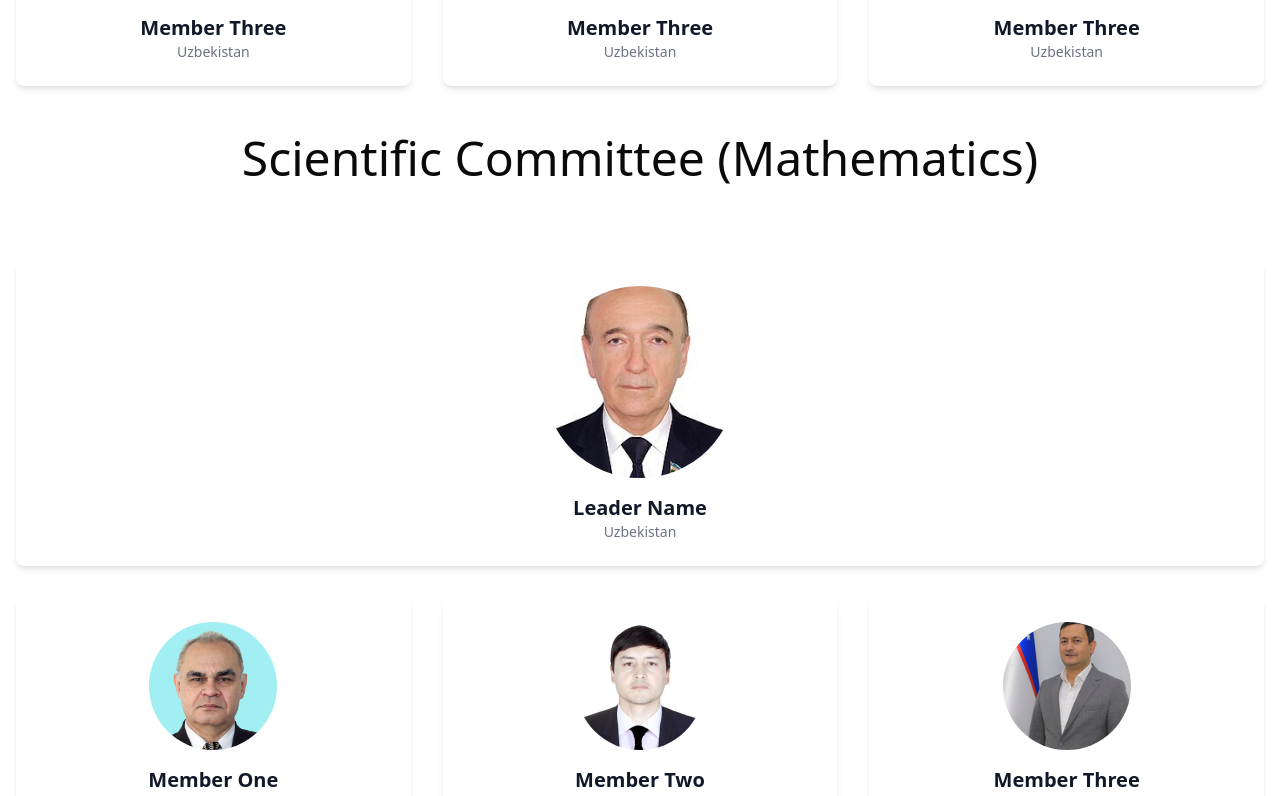
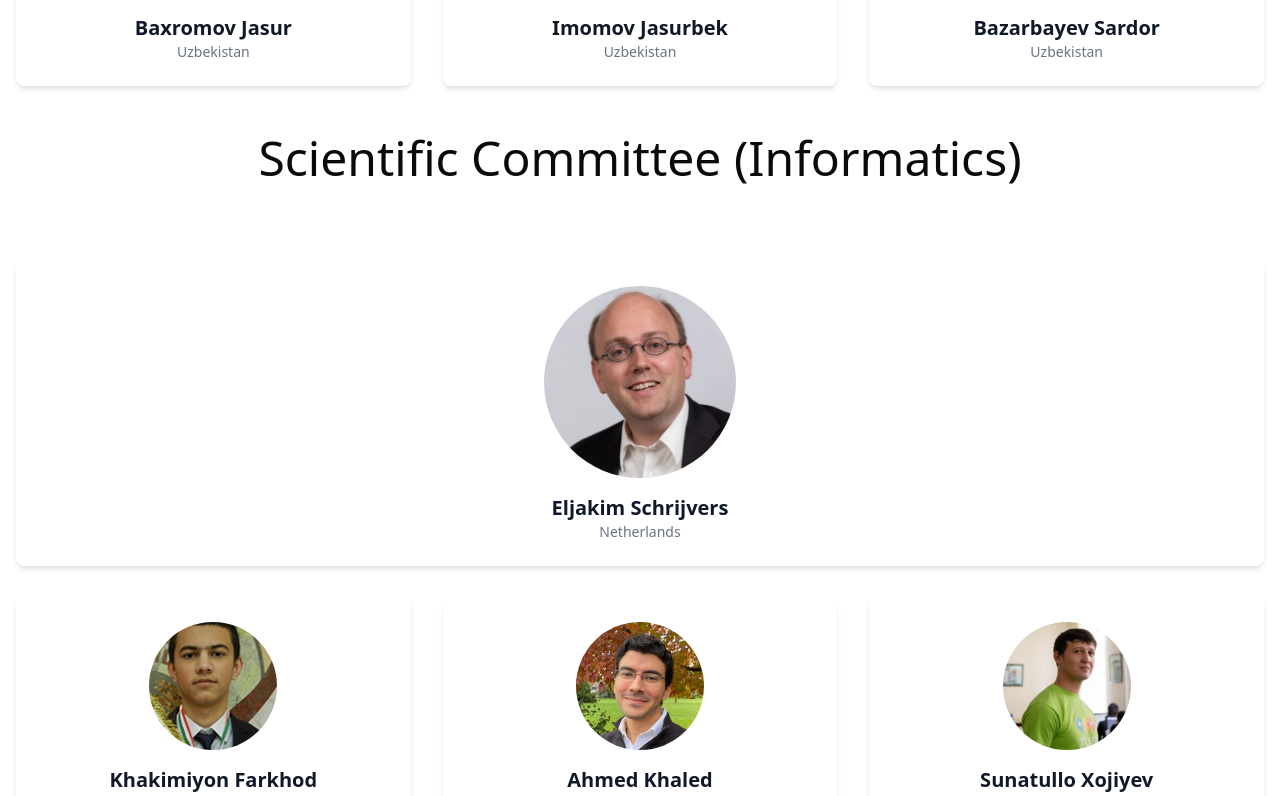
Before and after one commit to OkiljonDadakhanov/alxorazmiy, a Next.js app: page /organization in a window 1280 px wide. Shown: the part 1162-1958 px from the top of the page. Built offline with nearby package versions, Linux system fonts and the light colour scheme.

Commit message:
fixed organization

```diff
--- a/app/organization/page.tsx
+++ b/app/organization/page.tsx
@@ -8,6 +8,16 @@ import shavkat from "@/public/images/team/shavkat.jpg";
 import azimboy from "@/public/images/team/azimboy.png";
 import farhod from "@/public/images/team/farhod.jpg";
 import otkir from "@/public/images/team/utkir.jpg";
+import jasur from "@/public/images/team/jasur.jpg";
+import jasurbe from "@/public/images/team/jasur2.jpg";
+import sardor from "@/public/images/team/sardor.jpg";
+import eljakim from "@/public/images/team/eljakim.jpg";
+import farkhod from "@/public/images/team/farkhod.jpg";
+import ahmed from "@/public/images/team/ahmed.jpg";
+import sunatullo from "@/public/images/team/sunatullo.jpeg";
+import temur from "@/public/images/team/temurbek.jpg";
+import dilshod from "@/public/images/team/dilshod.webp";
+import kim from "@/public/images/team/kim.jpg";
 
 interface OrganizationMember {
   id: string;
@@ -20,46 +30,92 @@ interface OrganizationMember {
 const members: OrganizationMember[] = [
   {
     id: "1",
-    name: "Leader Name",
+    name: "Shavkat Ayupov",
     location: "Uzbekistan",
     imageUrl: shavkat,
     isLeader: true,
   },
   {
     id: "2",
-    name: "Member One",
+    name: "Azimboy Sadullayev",
     location: "Uzbekistan",
     imageUrl: azimboy,
   },
   {
     id: "3",
-    name: "Member Two",
+    name: "Haydarov Farxod",
     location: "Uzbekistan",
     imageUrl: farhod,
   },
   {
     id: "4",
-    name: "Member Three",
+    name: "Boltayev O`tkir",
     location: "Uzbekistan",
     imageUrl: otkir,
   },
   {
     id: "5",
-    name: "Member Three",
+    name: "Baxromov Jasur",
     location: "Uzbekistan",
-    imageUrl: otkir,
+    imageUrl: jasur,
   },
   {
     id: "6",
-    name: "Member Three",
+    name: "Imomov Jasurbek",
     location: "Uzbekistan",
-    imageUrl: otkir,
+    imageUrl: jasurbe,
   },
   {
     id: "7",
-    name: "Member Three",
+    name: "Bazarbayev Sardor",
     location: "Uzbekistan",
-    imageUrl: otkir,
+    imageUrl: sardor,
+  },
+];
+
+const members2: OrganizationMember[] = [
+  {
+    id: "1",
+    name: "Eljakim Schrijvers",
+    location: "Netherlands",
+    imageUrl: eljakim,
+    isLeader: true,
+  },
+  {
+    id: "2",
+    name: "Khakimiyon Farkhod",
+    location: "Tajikistan",
+    imageUrl: farkhod,
+  },
+  {
+    id: "3",
+    name: "Ahmed Khaled",
+    location: "Egypt",
+    imageUrl: ahmed,
+  },
+  {
+    id: "4",
+    name: "Sunatullo Xojiyev",
+    location: "Uzbekistan",
+    imageUrl: sunatullo,
+  },
+  {
+    id: "5",
+    name: "Temurbek Xo'jayev",
+    location: "Uzbekistan",
+    imageUrl: temur,
+  },
+  {
+    id: "6",
+    name: "Dilshodbek Xo'jayev",
+    location: "Uzbekistan",
+    imageUrl: dilshod,
+  },
+  {
+    id: "7",
+    name: "Svyatoslov Kim",
+    location: "Uzbekistan",
+    imageUrl: kim,
   },
 ];
 
@@ -107,6 +163,9 @@ export default function OrganizationPage() {
   const leader = members.find((member) => member.isLeader);
   const otherMembers = members.filter((member) => !member.isLeader);
 
+  const informaticsLeader = members2.find((member) => member.isLeader);
+  const informaticsOtherMembers = members2.filter((member) => !member.isLeader);
+
   return (
     <section>
       <div className="bg-[#0a192f] text-white p-9 mb-8">
@@ -133,17 +192,21 @@ export default function OrganizationPage() {
       </div>
 
       <div className="organizing__team text-center mb-8">
-        <h2 className="text-5xl">Scientific Committee (Mathematics)</h2>
+        <h2 className="text-5xl">Scientific Committee (Informatics)</h2>
       </div>
 
       <div className="container mx-auto px-4 py-12">
         <div className="grid grid-cols-1 gap-8 md:grid-cols-3">
-          {leader && (
-            <div key={leader.id} data-aos="fade-up" className="md:col-span-3">
-              <OrganizationCard member={leader} />
+          {informaticsLeader && (
+            <div
+              key={informaticsLeader.id}
+              data-aos="fade-up"
+              className="md:col-span-3"
+            >
+              <OrganizationCard member={informaticsLeader} />
             </div>
           )}
-          {otherMembers.map((member) => (
+          {informaticsOtherMembers.map((member) => (
             <div key={member.id} data-aos="fade-up">
               <OrganizationCard member={member} />
             </div>
```
